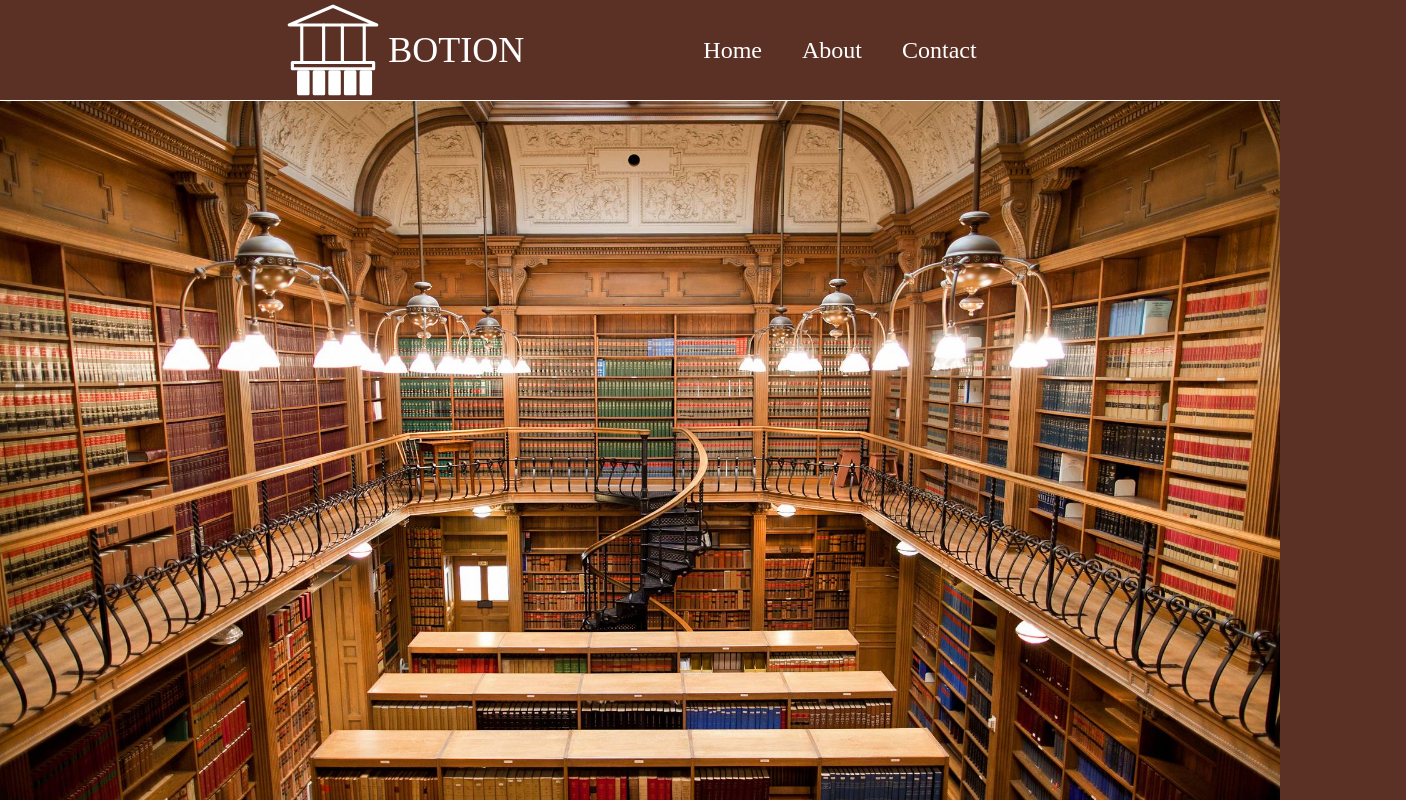
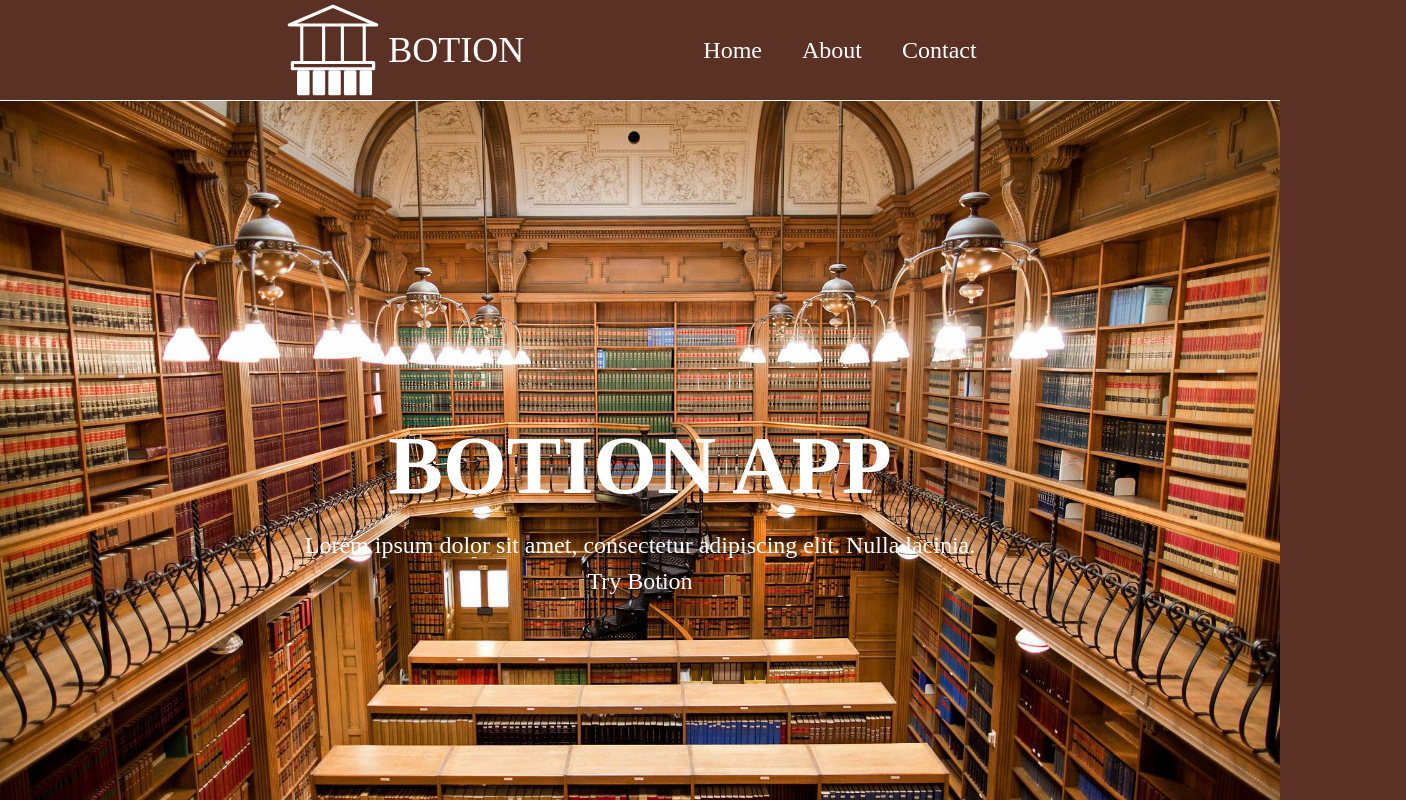
Before and after one commit to Jairo-Morelli/Botion-App, a React (Vite) app in the folder Flash-Card-App/: page /plainApp in a window 1280 px wide. Shown: the top 800 px of the page, 1406 px wide, since content can reach past the window. Built offline with nearby package versions, Linux system fonts and the light colour scheme.

Commit message:
added an About section

```diff
--- a/Flash-Card-App/src/App.jsx
+++ b/Flash-Card-App/src/App.jsx
@@ -5,12 +5,13 @@ import PlainApp from "./plainApp";
 import HeroSection from "./Components/HeroSection";
 import Navigation from "./Components/Navigation";
 import Features from "./Components/Features";
+import About from "./Components/About";
 import ContactPage from "./Pages/Contact";
 import AboutPage from "./Pages/About";
 import styles from "./Modules/HeroSection.module.css";
 import self_development_books from "./data/self_development_books.json";
 import septhen_king_books from "./data/stephen_king_books.json";
-import axios from "axios"
+import Get_In_Touch from "./Components/Get_In_Touch";
 function App() {
   const [count, setCount] = useState(0);
   const [featureCardData, setFeatureCardData] = useState({});
@@ -31,21 +32,25 @@ function App() {
     <>
       <div className={styles.maincontainer}>
         <Routes>
-          <Route path="/plainApp" element={<PlainApp />} />
           <Route path="/Home" element={<App />} />
           <Route path="/About" element={<AboutPage />}></Route>
           <Route path="/Contact" element={<ContactPage />} />
+          <Route path="/plainApp" element={<PlainApp />} />
         </Routes>
         <Navigation />
       </div>
       <div className={styles.imageContainer}>
-        <img src="/assets/library.jpg"/>
-          {/* <HeroSection /> */}
+         <HeroSection />
       </div>
       <div className={styles.featureContainer}>
         <Features props={featureCardData} />
       </div>
-
+      <div>
+        <About/>
+      </div>
+      <div>
+        <Get_In_Touch/>
+      </div>
     </>
 
   )
--- /dev/null
+++ b/Flash-Card-App/src/Components/About.jsx
@@ -0,0 +1,42 @@
+import { useState, useEffect } from "react";
+import styles from "../Modules/About.module.css"
+
+function About() {
+    return (
+        <>
+            <div className={styles.AboutContainer}>
+                <img className="md:w-200 h-150 mt-10 ml-10" src="/assets/studyingstudents.jpeg" />
+                <div className="flex flex-row">+
+                    <div className={styles.AboutParagraph}>
+                    <h2 className="text-5xl">About us</h2>
+                        <p className="text-2xl">Lorem ipsum dolor sit amet, consectetur adipiscing elit. Etiam dignissim porttitor purus auctor tempor. Etiam interdum aliquam lacus, sit amet imperdiet libero cursus ut. Vivamus congue dolor tortor, nec gravida.</p>
+                        <div className="">
+                            <p className="text-2xl color-white"> Lorem ipsum dolor sit amet, consectetur adipiscing elit. Etiam dignissim porttitor purus auctor tempor. Etiam interdum aliquam lacus, sit amet imperdiet libero cursus ut. Vivamus congue dolor tortor, nec gravida.</p>
+                        </div>
+                    </div>
+                    <div className={styles.AboutParagraph}>
+                        <p className="text-2xl">Lorem ipsum dolor sit amet, consectetur adipiscing elit. Etiam dignissim porttitor purus auctor tempor. Etiam interdum aliquam lacus, sit amet imperdiet libero cursus ut. Vivamus congue dolor tortor, nec gravida.</p>
+                        <div>
+                            <p className="text-2xl">Lorem ipsum dolor sit amet, consectetur adipiscing elit. Etiam dignissim porttitor purus auctor tempor. Etiam interdum aliquam lacus, sit amet imperdiet libero cursus ut. Vivamus congue dolor tortor, nec gravida.</p>
+                        </div>
+                    </div>
+                    <div className={styles.AboutParagraph}>
+                        <p className="text-2xl">Lorem ipsum dolor sit amet, consectetur adipiscing elit. Etiam dignissim porttitor purus auctor tempor. Etiam interdum aliquam lacus, sit amet imperdiet libero cursus ut. Vivamus congue dolor tortor, nec gravida.</p>
+                        <div>
+                        <p className="text-2xl">Lorem ipsum dolor sit amet, consectetur adipiscing elit. Etiam dignissim porttitor purus auctor tempor. Etiam interdum aliquam lacus, sit amet imperdiet libero cursus ut. Vivamus congue dolor tortor, nec gravida.</p>
+                        </div>
+                    </div>
+                    <div className="flex ">
+                        <p className="text-2xl text-white">Lorem ipsum dolor sit amet, consectetur adipiscing elit. Etiam dignissim porttitor purus auctor tempor. Etiam interdum aliquam lacus, sit amet imperdiet libero cursus ut. Vivamus congue dolor tortor, nec gravida.</p>
+                        <div className={styles.AboutParagraph}>
+                            <p className="text-2xl">Lorem ipsum dolor sit amet, consectetur adipiscing elit. Etiam dignissim porttitor purus auctor tempor. Etiam interdum aliquam lacus, sit amet imperdiet libero cursus ut. Vivamus congue dolor tortor, nec gravida.</p>
+                        </div>
+                    </div>
+                </div>
+            </div>
+
+        </>
+    )
+}
+
+export default About
--- /dev/null
+++ b/Flash-Card-App/src/Components/Get_In_Touch.jsx
@@ -0,0 +1,8 @@
+import { useState, useEffect } from "react";
+
+function Get_In_Touch()
+{
+
+}
+
+export default Get_In_Touch
--- a/Flash-Card-App/src/Components/HeroSection.jsx
+++ b/Flash-Card-App/src/Components/HeroSection.jsx
@@ -1,15 +1,18 @@
 import React from 'react';
 import styles from "./../Modules/HeroSection.module.css"
 
-function HeroSection() {
+function HeroSection({props}) {
     return (
         <>
-            <div className='flex items-center flex-col'>
-                <div className={styles.landingPageTitle}>
-                    <h1>Botion App</h1>
-                </div>
-                <div className={styles.landingPageText}>
-                    <p>Lorem ipsum dolor sit amet, consectetur adipiscing elit. Nulla lacinia.</p>
+            <div className={styles.imageContainer}>
+                <div>
+                    <div className={styles.landingPageTitle}>
+                        <h1>Botion App</h1>
+                    </div>
+                    <div className={styles.landingPageText}>
+                        <p>Lorem ipsum dolor sit amet, consectetur adipiscing elit. Nulla lacinia.</p>
+                        <button onClick={props}> Try Botion </button>
+                    </div>
                 </div>
             </div>
         </>
--- a/Flash-Card-App/src/Components/Navigation.jsx
+++ b/Flash-Card-App/src/Components/Navigation.jsx
@@ -1,7 +1,7 @@
 import React from "react";
 
 
-function Navigation({ props }) {
+function Navigation() {
     return (
         <>
             <div className=" border-b border-white w-full">
--- /dev/null
+++ b/Flash-Card-App/src/Modules/About.module.css
@@ -0,0 +1,30 @@
+.AboutMainContainer{
+    display: flex;
+}
+
+
+.AboutContainer{
+    display: flex;
+    flex-direction: row;
+}
+
+.AboutParagraph
+{
+    display:flex;
+    flex-direction: column;
+    min-height: 500px;
+    max-width: 700px;
+}
+
+.AboutParagraph h2
+{
+    color: white;
+}
+
+.AboutParagraph p
+{
+    align-self: flex-start;
+    padding: 0;
+    margin: 0;
+    color: white;
+}
--- a/Flash-Card-App/src/Modules/HeroSection.module.css
+++ b/Flash-Card-App/src/Modules/HeroSection.module.css
@@ -67,3 +67,12 @@
 .featureContainer{
 
 }
+
+.imageContainer{
+    display:flex;
+    align-items: center;
+    justify-content: center;
+    background: url("/assets/library.jpg");
+    background-size: cover;
+    background-position: center;
+}
```
Also changed, not shown: Flash-Card-App/src/Components/Services.jsx (added, +11 -0 lines), Flash-Card-App/developerlog.txt, Flash-Card-App/public/assets/studyingstudents.jpeg (added).
